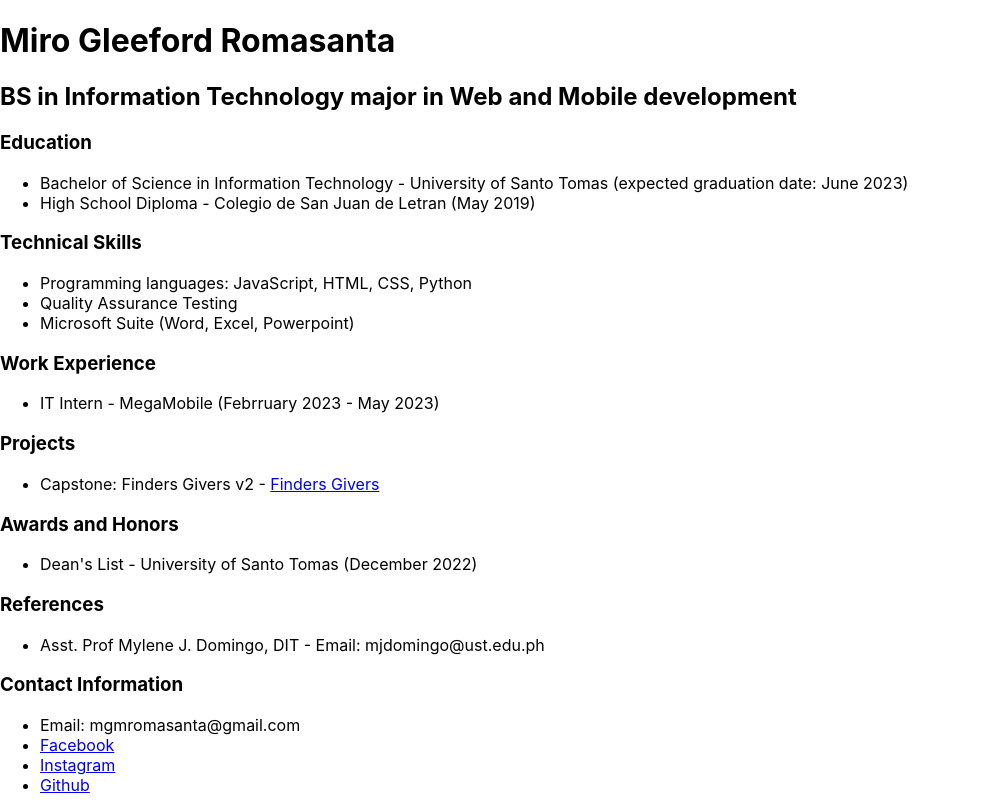
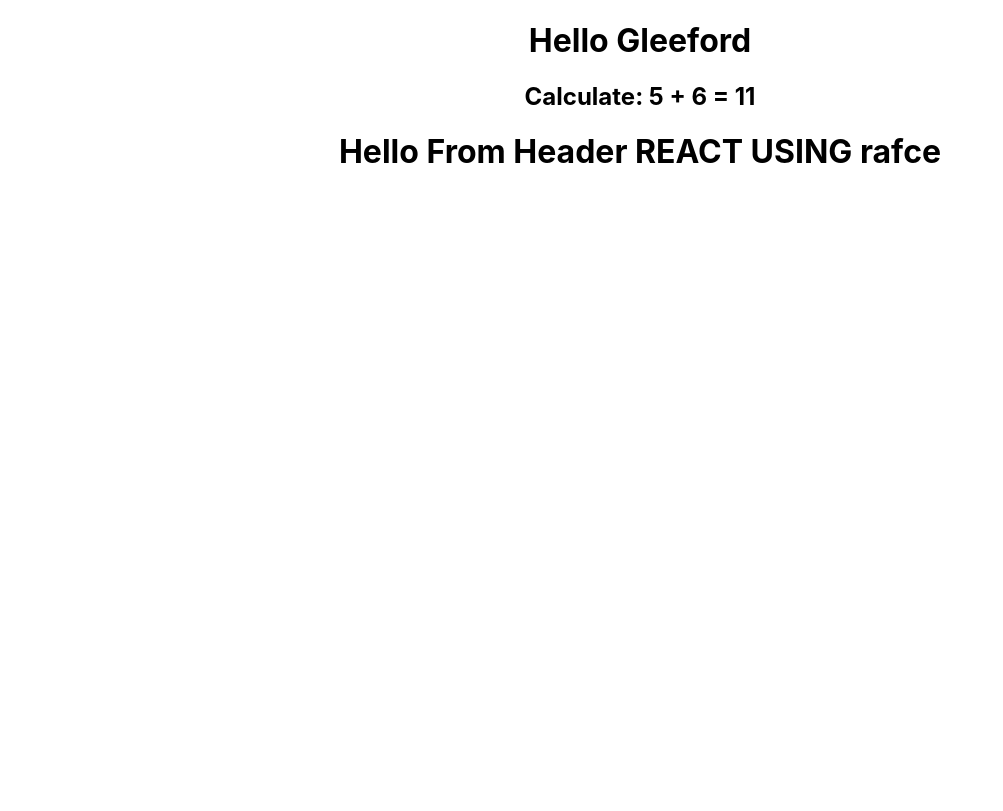
Before and after one commit to gleeford/my-app-reactJS, a React (Create React App) app: page / in a window 1280 px wide. Shown: the whole page, without its empty margins (0-1003 px from the left). Built offline with nearby package versions, Linux system fonts and the light colour scheme.

Commit message:
Feb 11 Lesson 	modified:   src/App.js 	new file:   src/AppComponent.js 	new file:   src/component/header.js 	modified:   src/index.js

```diff
--- a/src/App.js
+++ b/src/App.js
@@ -1,18 +1,37 @@
 import "./App.css";
 import logo from "./logo.svg";
+
+function Welcome(props) {
+  return (
+    <div>
+      <h1>Hello, {props.name}</h1>
+    </div>
+  );
+}
 
 function App() {
   return (
     <div className="App">
-      <h1>HELLO GLEEFORD</h1>
-      <img src={logo} className="App-logo" alt="logo" />
-      <header className="App-header">
-      <h1>HELLO GLEEFORD</h1>
-        <img src={logo} className="App-logo" alt="logo" />
-
-      </header>
+      <Welcome name="Gleeford" />
+      <Welcome name="Miro" />
+      <Welcome name="Soph" />
     </div>
   );
 }
 
+// ~~~~~~~~ First Lesson ~~~~~~~~~~~
+// function App() {
+//   return (
+//     <div className="App">
+//       <h1>HELLO GLEEFORD</h1>
+//       <img src={logo} className="App-logo" alt="logo" />
+//       <header className="App-header">
+//       <h1>HELLO GLEEFORD</h1>
+//         <img src={logo} className="App-logo" alt="logo" />
+
+//       </header>
+//     </div>
+//   );
+// }
+
 export default App;
--- /dev/null
+++ b/src/AppComponent.js
@@ -0,0 +1,19 @@
+import "./App.css";
+// import logo from "./logo.svg";
+import Header from './component/header';
+
+const name = "Gleeford";
+const first = 5;
+const second = 6;
+
+function AppComponent() {
+  return (
+    <div className="App">
+      <h1>Hello {name}</h1>
+      <h2> Calculate: 5 + 6 = {first + second}</h2>
+      <Header />
+    </div>
+  );
+}
+
+export default AppComponent;
--- /dev/null
+++ b/src/component/header.js
@@ -0,0 +1,11 @@
+import React from 'react'
+
+function header () {
+  return (
+    <div>
+        <h1>Hello From Header REACT USING rafce</h1>
+    </div>
+  )
+}
+
+export default header
--- a/src/index.js
+++ b/src/index.js
@@ -4,11 +4,14 @@
 import App from './App';
 import reportWebVitals from './reportWebVitals';
 import CV from './cv';
+import AppComponent from './AppComponent';
 
 const root = ReactDOM.createRoot(document.getElementById('root'));
 root.render(
   <React.StrictMode>
-    <CV />
+    <AppComponent/>
+    {/* <App/>
+    <CV /> */}
   </React.StrictMode>
 );
 
```
